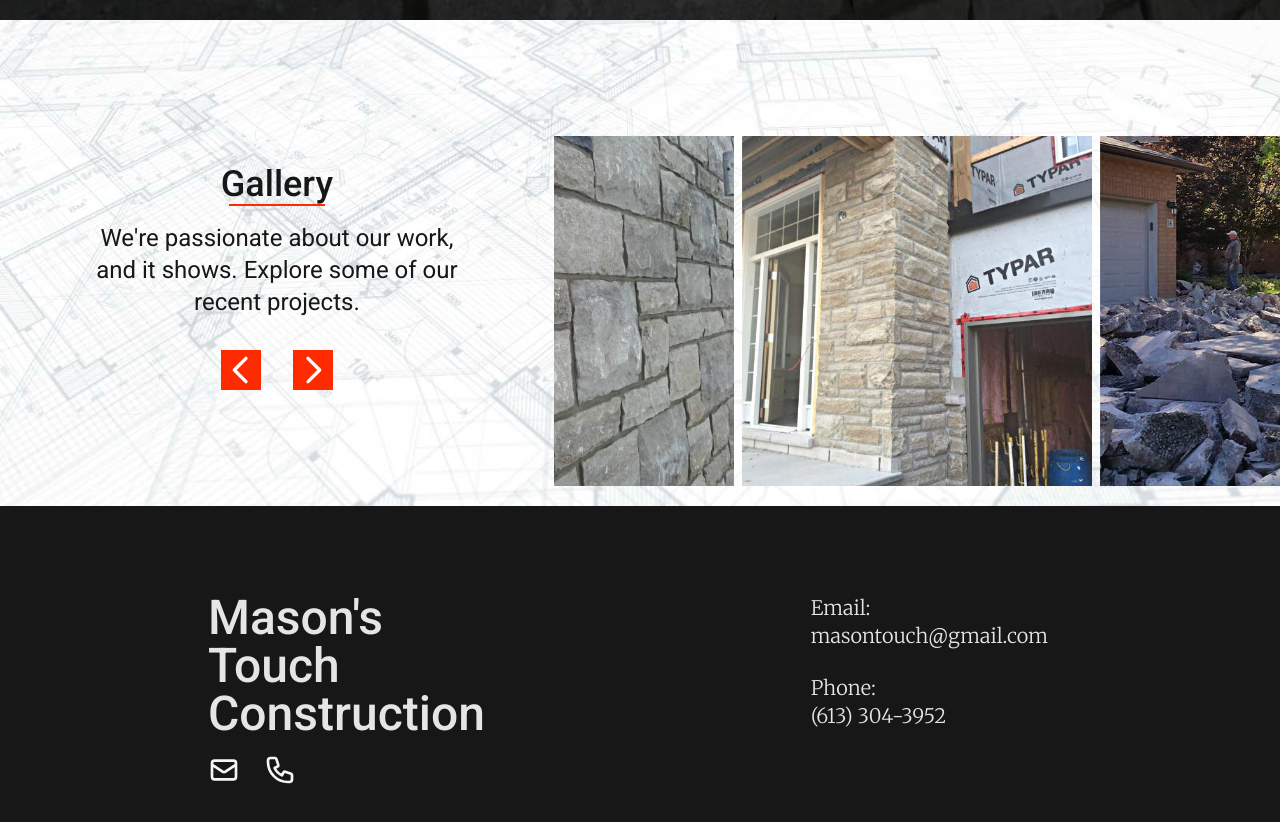
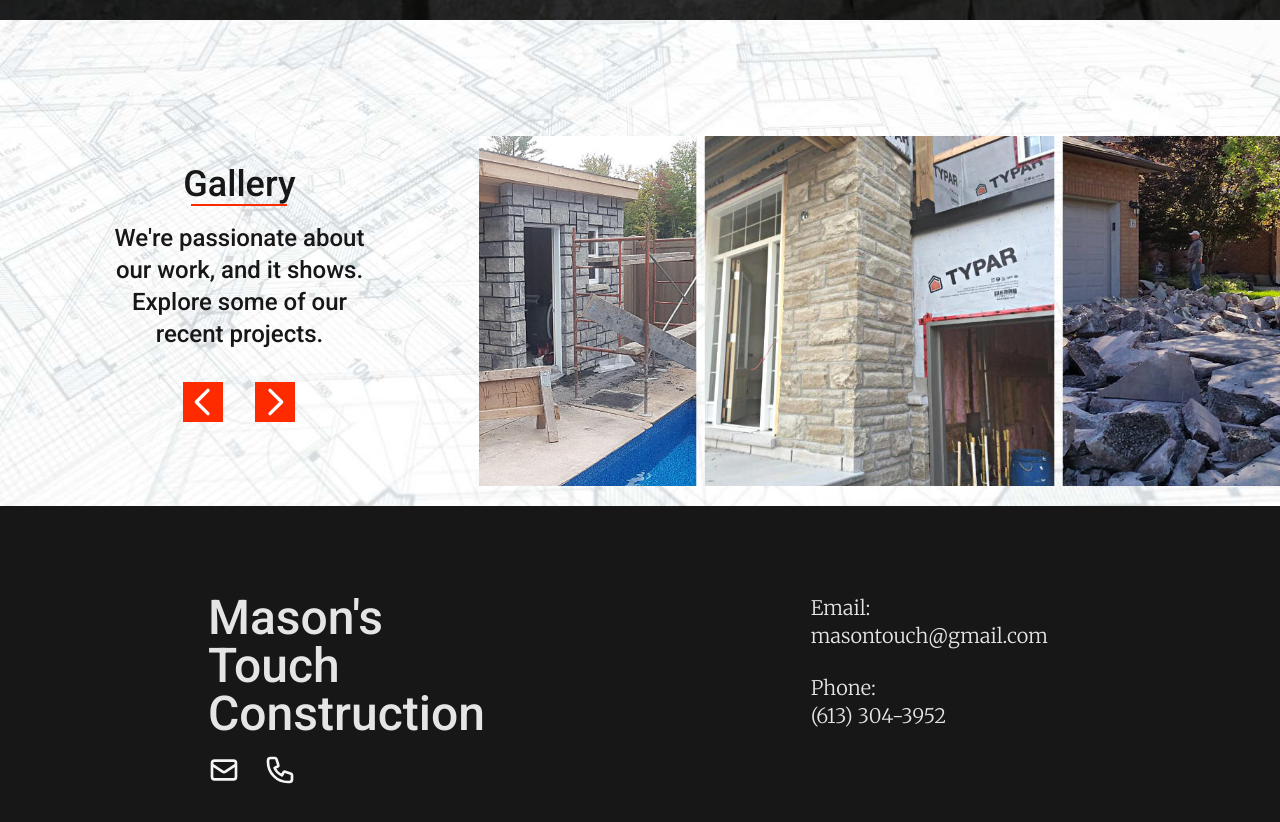
Before and after one commit to EMurrell/MTC2, a Next.js app: page / in a window 1280 px wide. Shown: the part 2220-3042 px from the top of the page. Built offline with nearby package versions, Linux system fonts and the light colour scheme; some icons are missing.

Commit message:
add slides to carousel

```diff
--- a/components/Work.js
+++ b/components/Work.js
@@ -29,7 +29,7 @@ export default function Work() {
         </FadeRight>
         <div className="self-center w-24 py-2 border-t-2 border-highlight1"></div>
         <DelayedFadeIn>
-          <p className="pb-4 text-xl text-center md:text-2xl">
+          <p className="pb-4 text-xl font-medium text-center md:text-2xl">
             We&apos;re passionate about our work, and it shows. Explore some of
             our recent projects.
           </p>
@@ -62,6 +62,12 @@ export default function Work() {
           <div className="relative flex flex-shrink-0 w-4/5 m-1 md:w-auto ">
             <Image src="/wall500.jpg" alt="" width={350} height={350} />
           </div>
+          <div className="relative flex flex-shrink-0 w-4/5 m-1 md:w-auto ">
+            <Image src="/entrance500.jpg" alt="" width={350} height={350} />
+          </div>
+          <div className="relative flex flex-shrink-0 w-4/5 m-1 md:w-auto ">
+            <Image src="/poolhouse500.jpg" alt="" width={350} height={350} />
+          </div>
         </div>
       </div>
     </section>
```
Also changed, not shown: public/entrance500.jpg (added), public/poolhouse500.jpg (added).
